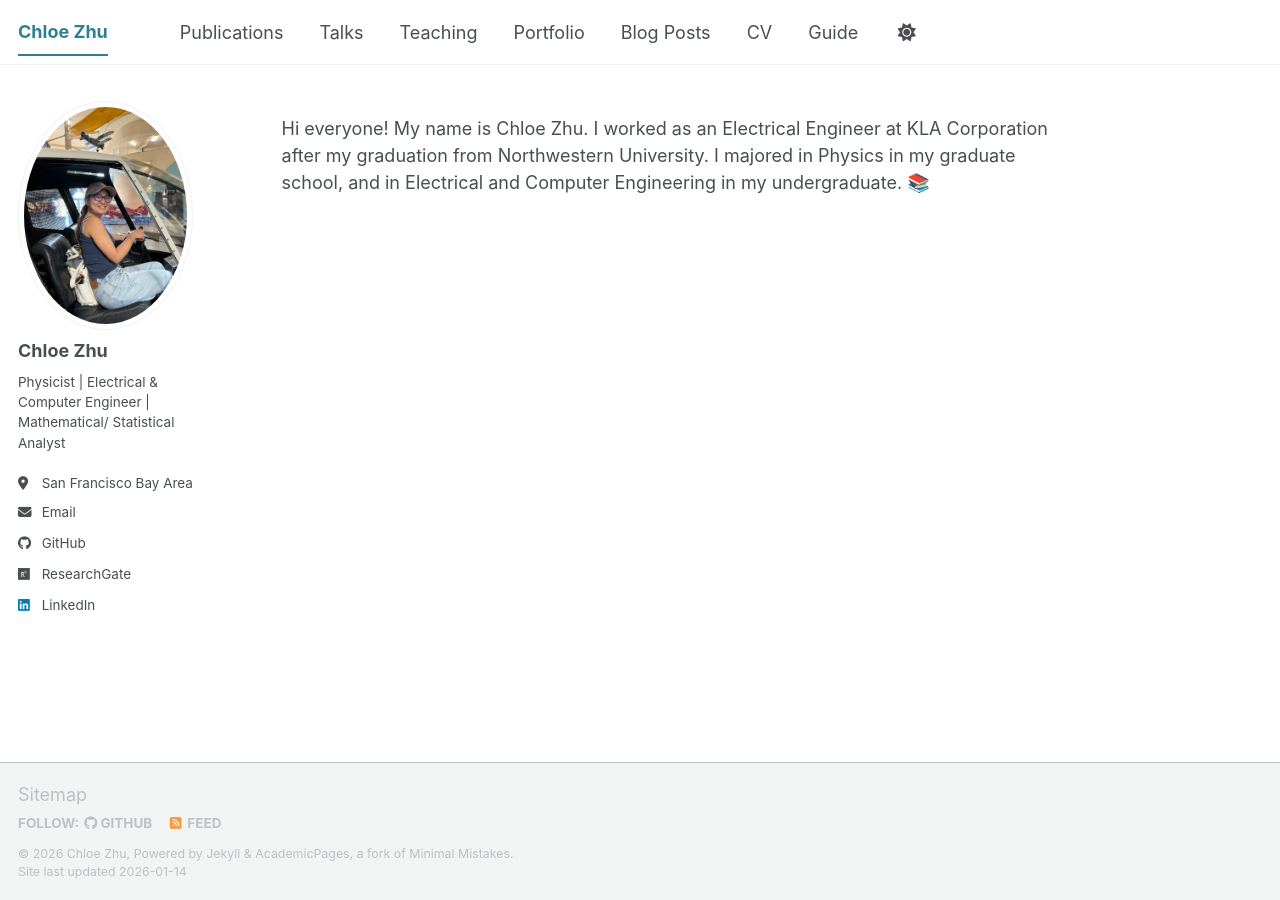
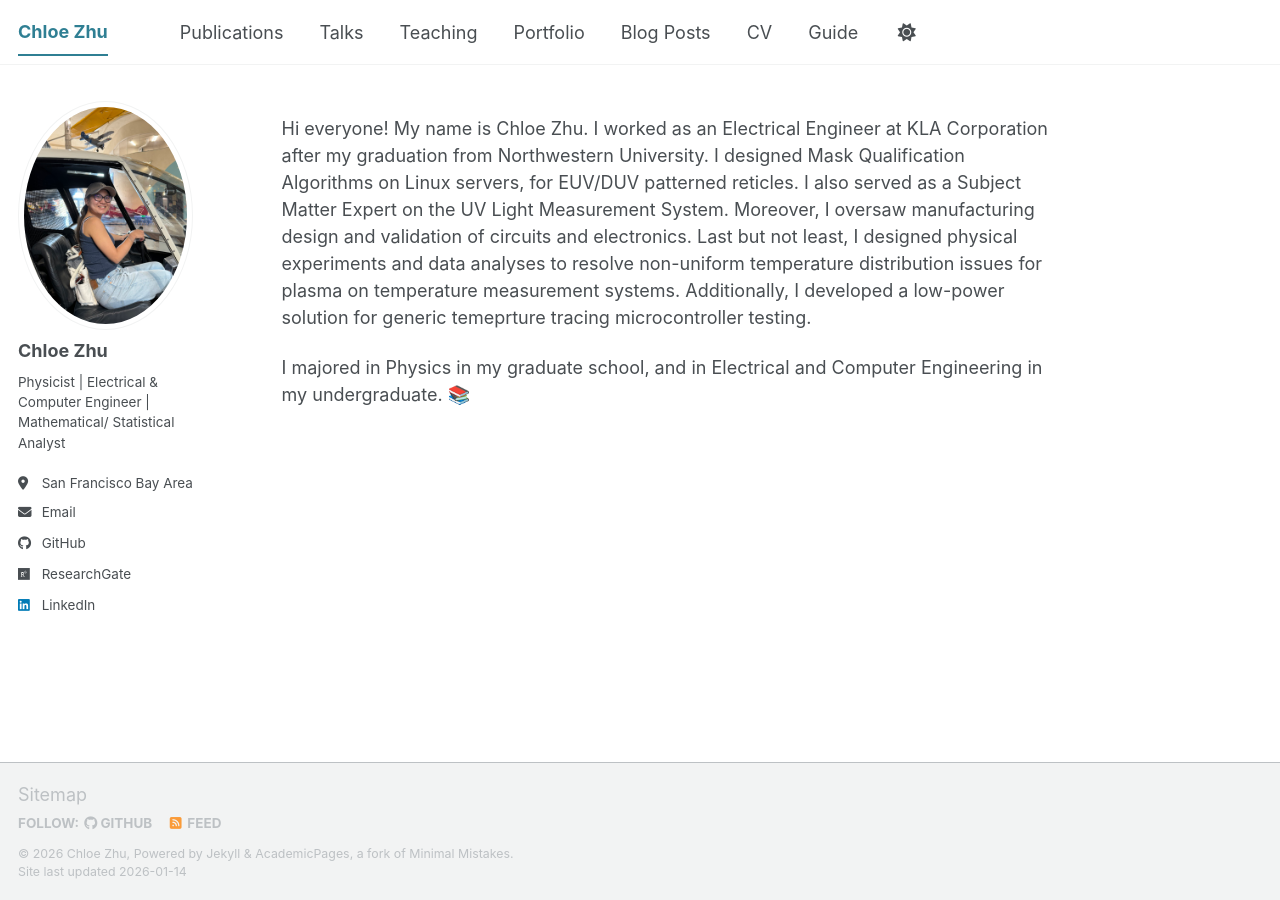
Before and after one commit to ChloeZhu1/ChloeZhu1.github.io, a Jekyll site: the page built from _pages/about.md, in a window 1280 px wide. Built offline with Jekyll 4.4.1, drawn with Linux system fonts in a browser that asks for light colours; a script bundle is joined from its source files by our own code; library files that are not in the unit come from our copies.

Commit message:
Update about page with detailed professional background
Expanded personal introduction with detailed work experience and responsibilities at KLA Corporation.

```diff
--- a/_pages/about.md
+++ b/_pages/about.md
@@ -7,7 +7,11 @@ redirect_from:
   - /about.html
 ---
 
-Hi everyone! My name is Chloe Zhu. I worked as an Electrical Engineer at KLA Corporation after my graduation from Northwestern University. I majored in Physics in my graduate school, and in Electrical and Computer Engineering in my undergraduate. 📚
+Hi everyone! My name is Chloe Zhu. I worked as an Electrical Engineer at KLA Corporation after my graduation from Northwestern University. I designed Mask Qualification Algorithms on Linux servers, for EUV/DUV patterned reticles. I also served as a Subject Matter Expert on the UV Light Measurement System. Moreover, I oversaw manufacturing design and validation of circuits and electronics. Last but not least, I designed physical experiments and data analyses to resolve non-uniform temperature distribution issues for plasma on temperature measurement systems. Additionally, I developed a low-power solution for generic temeprture tracing microcontroller testing.
+
+
+
+I majored in Physics in my graduate school, and in Electrical and Computer Engineering in my undergraduate. 📚
 
 <!--
 This is the changed front page of a website that is powered by the [Academic Pages template](https://github.com/academicpages/academicpages.github.io) and hosted on GitHub pages. [GitHub pages](https://pages.github.com) is a free service in which websites are built and hosted from code and data stored in a GitHub repository, automatically updating when a new commit is made to the repository. This template was forked from the [Minimal Mistakes Jekyll Theme](https://mmistakes.github.io/minimal-mistakes/) created by Michael Rose, and then extended to support the kinds of content that academics have: publications, talks, teaching, a portfolio, blog posts, and a dynamically-generated CV. Incidentally, these same features make it a great template for anyone that needs to show off a professional template!
```
